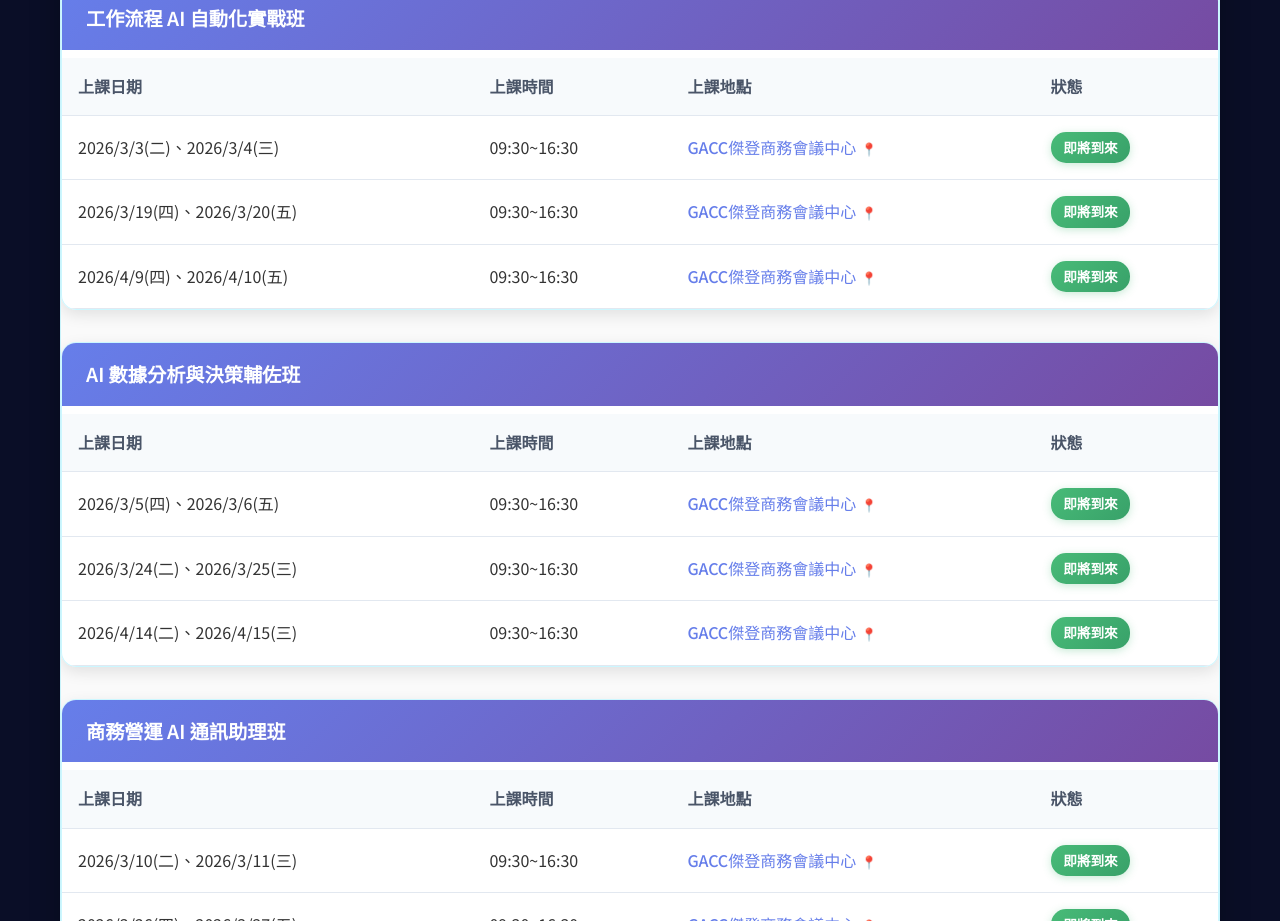
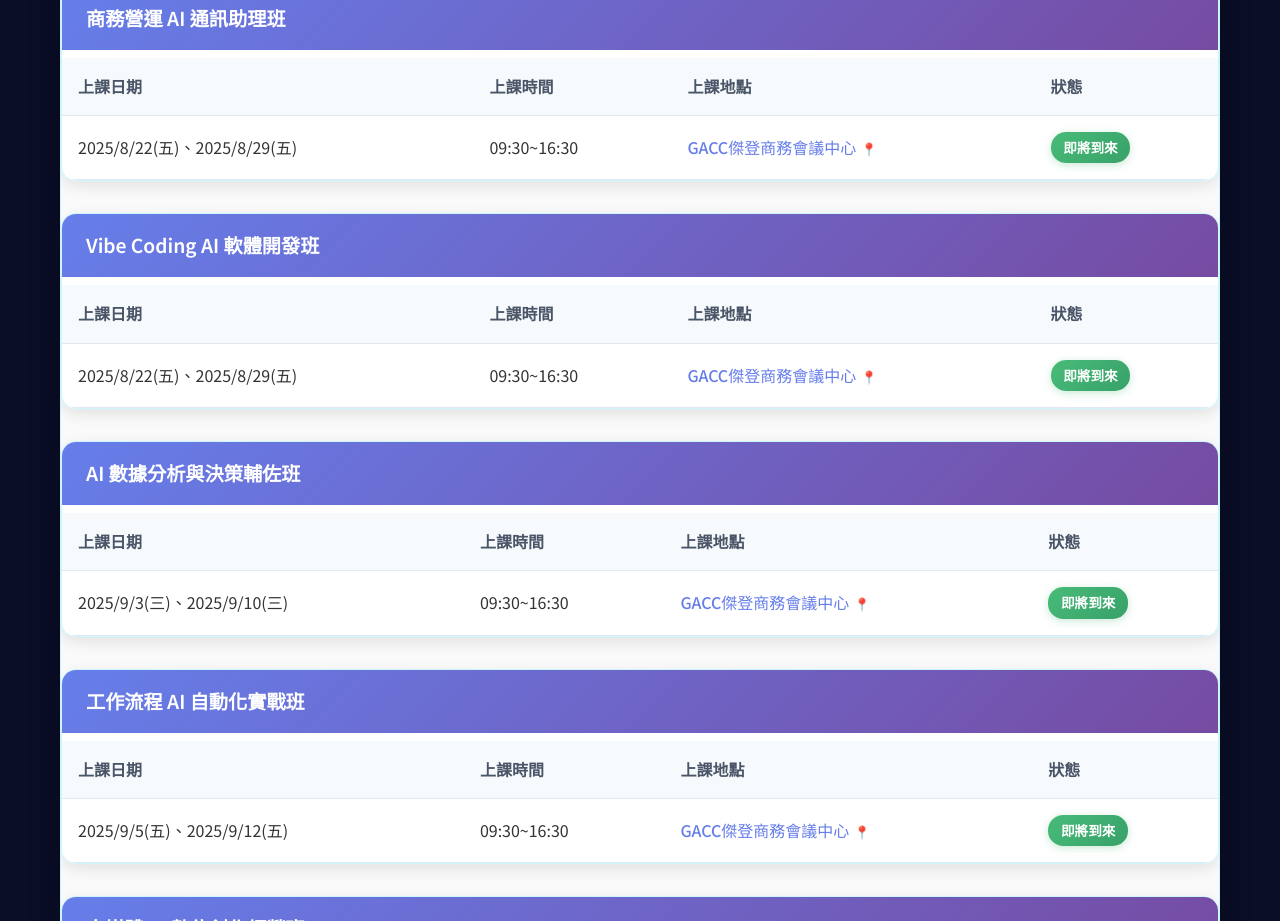
Before and after one commit to wisdomdaytech/com.tw, a plain HTML site: page index.html in a window 1280 px wide. Shown: the part 1879-2800 px from the top of the page. Drawn offline with Linux system fonts and the light colour scheme.

Commit message:
Add files via upload

```diff
--- a/script.js
+++ b/script.js
@@ -1,4 +1,3 @@
-// 課程資料最後更新時間: 2025/10/20 下午12:20:04
 // 頁面切換功能（用戶點擊觸發）
 function showPage(pageId) {
     // 隱藏所有頁面
@@ -1096,113 +1095,7 @@ const courseData = {
 };
 
 // 全域變數存儲課程資料（由Google Apps Script自動推送更新到GitHub）
-let dynamicCourseData = [
-  {
-    "課程名稱": "工作流程 AI 自動化實戰班",
-    "上課日期1": "2026/3/3(二)",
-    "上課日期2": "2026/3/4(三)",
-    "上課時間": "09:30~16:30",
-    "上課地點": "GACC傑登商務會議中心"
-  },
-  {
-    "課程名稱": "AI 數據分析與決策輔佐班",
-    "上課日期1": "2026/3/5(四)",
-    "上課日期2": "2026/3/6(五)",
-    "上課時間": "09:30~16:30",
-    "上課地點": "GACC傑登商務會議中心"
-  },
-  {
-    "課程名稱": "商務營運 AI 通訊助理班",
-    "上課日期1": "2026/3/10(二)",
-    "上課日期2": "2026/3/11(三)",
-    "上課時間": "09:30~16:30",
-    "上課地點": "GACC傑登商務會議中心"
-  },
-  {
-    "課程名稱": "自媒體 AI 數位創作經營班",
-    "上課日期1": "2026/3/12(四)",
-    "上課日期2": "2026/3/13(五)",
-    "上課時間": "09:30~16:30",
-    "上課地點": "GACC傑登商務會議中心"
-  },
-  {
-    "課程名稱": "Vibe Coding AI 軟體開發班",
-    "上課日期1": "2026/3/17(二)",
-    "上課日期2": "2026/3/18(三)",
-    "上課時間": "09:30~16:30",
-    "上課地點": "GACC傑登商務會議中心"
-  },
-  {
-    "課程名稱": "工作流程 AI 自動化實戰班",
-    "上課日期1": "2026/3/19(四)",
-    "上課日期2": "2026/3/20(五)",
-    "上課時間": "09:30~16:30",
-    "上課地點": "GACC傑登商務會議中心"
-  },
-  {
-    "課程名稱": "AI 數據分析與決策輔佐班",
-    "上課日期1": "2026/3/24(二)",
-    "上課日期2": "2026/3/25(三)",
-    "上課時間": "09:30~16:30",
-    "上課地點": "GACC傑登商務會議中心"
-  },
-  {
-    "課程名稱": "商務營運 AI 通訊助理班",
-    "上課日期1": "2026/3/26(四)",
-    "上課日期2": "2026/3/27(五)",
-    "上課時間": "09:30~16:30",
-    "上課地點": "GACC傑登商務會議中心"
-  },
-  {
-    "課程名稱": "自媒體 AI 數位創作經營班",
-    "上課日期1": "2026/3/31(二)",
-    "上課日期2": "2026/4/1(三)",
-    "上課時間": "09:30~16:30",
-    "上課地點": "GACC傑登商務會議中心"
-  },
-  {
-    "課程名稱": "Vibe Coding AI 軟體開發班",
-    "上課日期1": "2026/4/7(二)",
-    "上課日期2": "2026/4/8(三)",
-    "上課時間": "09:30~16:30",
-    "上課地點": "GACC傑登商務會議中心"
-  },
-  {
-    "課程名稱": "工作流程 AI 自動化實戰班",
-    "上課日期1": "2026/4/9(四)",
-    "上課日期2": "2026/4/10(五)",
-    "上課時間": "09:30~16:30",
-    "上課地點": "GACC傑登商務會議中心"
-  },
-  {
-    "課程名稱": "AI 數據分析與決策輔佐班",
-    "上課日期1": "2026/4/14(二)",
-    "上課日期2": "2026/4/15(三)",
-    "上課時間": "09:30~16:30",
-    "上課地點": "GACC傑登商務會議中心"
-  },
-  {
-    "課程名稱": "商務營運 AI 通訊助理班",
-    "上課日期1": "2026/4/16(四)",
-    "上課日期2": "2026/4/17(五)",
-    "上課時間": "09:30~16:30",
-    "上課地點": "GACC傑登商務會議中心"
-  },
-  {
-    "課程名稱": "自媒體 AI 數位創作經營班",
-    "上課日期1": "2026/4/21(二)",
-    "上課日期2": "2026/4/22(三)",
-    "上課時間": "09:30~16:30",
-    "上課地點": "GACC傑登商務會議中心"
-  },
-  {
-    "課程名稱": "Vibe Coding AI 軟體開發班",
-    "上課日期1": "2026/4/23(四)",
-    "上課日期2": "2026/4/24(五)",
-    "上課時間": "09:30~16:30",
-    "上課地點": "GACC傑登商務會議中心"
-  }
-];
+let dynamicCourseData = [];
 
 // Apps Script Web App URL（報名與驗證服務）
 const REGISTRATION_API_URL = 'https://script.google.com/macros/s/AKfycbzOvqWqexStJaVmNfWGE6x-YKZzIg_c_LWBVfqWVvpgfcwv3vzhqMKrW0t3aeyJwM7I/exec';
--- a/style.css
+++ b/style.css
@@ -1412,10 +1412,10 @@ tbody tr:hover {
         min-height: 2.5rem;
     }
 
-    /* 上課日期欄位 - 28% 寬度 */
+    /* 上課日期欄位 - 30% 寬度 */
     .schedule-table th:first-child,
     .schedule-table td:first-child {
-        width: 28%;
+        width: 30%;
         font-size: 0.75rem;
         white-space: normal;
         line-height: 1.3;
@@ -1423,10 +1423,10 @@ tbody tr:hover {
         padding: 0.4rem 0.15rem;
     }
 
-    /* 上課時間欄位 - 12% 寬度 */
+    /* 上課時間欄位 - 15% 寬度 */
     .schedule-table th:nth-child(2),
     .schedule-table td:nth-child(2) {
-        width: 12%;
+        width: 15%;
         font-size: 0.7rem;
         white-space: normal;
         text-align: center;
@@ -1444,35 +1444,33 @@ tbody tr:hover {
         padding: 0.4rem 0.15rem;
     }
 
-    /* 狀態欄位 - 15% 寬度 */
+    /* 狀態欄位 - 12% 寬度 */
     .schedule-table th:nth-child(4),
     .schedule-table td:nth-child(4) {
-        width: 15%;
+        width: 12%;
         text-align: center;
         font-size: 0.7rem;
         white-space: normal;
         line-height: 1.3;
-        min-height: 3rem;
-        padding: 0.5rem 0.15rem;
+        min-height: 2.5rem;
+        padding: 0.5rem 0.05rem;
         vertical-align: middle;
-        position: relative;
-    }
-
-    /* 報名按鈕欄位 - 15% 寬度 */
+    }
+
+    /* 報名按鈕欄位 - 13% 寬度 */
     .schedule-table th:nth-child(5),
     .schedule-table td:nth-child(5) {
-        width: 15%;
+        width: 13%;
         text-align: center;
         white-space: normal;
-        padding: 0.5rem 0.15rem;
-        min-height: 3rem;
+        padding: 0.5rem 0.1rem;
+        min-height: 2.5rem;
         vertical-align: middle;
-        position: relative;
     }
 
     /* 手機版按鈕優化 */
     .schedule-table .btn {
-        padding: 0.3rem 0.3rem;
+        padding: 0.3rem 0.4rem;
         font-size: 0.65rem;
         border-radius: 4px;
         white-space: normal;
@@ -1481,20 +1479,16 @@ tbody tr:hover {
         max-width: 100%;
         word-wrap: break-word;
         display: block;
-        box-sizing: border-box;
-        position: relative;
-        overflow: hidden;
-        text-overflow: ellipsis;
     }
 
     .schedule-table .btn i {
         font-size: 0.6rem;
-        margin-right: 0.15rem;
+        margin-right: 0.2rem;
     }
 
     /* 課程狀態在手機版的優化 */
     .schedule-table .course-status {
-        padding: 0.3rem 0.2rem;
+        padding: 0.3rem 0.1rem;
         font-size: 0.6rem;
         border-radius: 4px;
         display: inline-flex;
@@ -1511,6 +1505,7 @@ tbody tr:hover {
         word-break: break-all;
         box-sizing: border-box;
         overflow: hidden;
+        margin: 0 auto;
     }
 
     /* 特定狀態文字的強制換行處理 */
```
